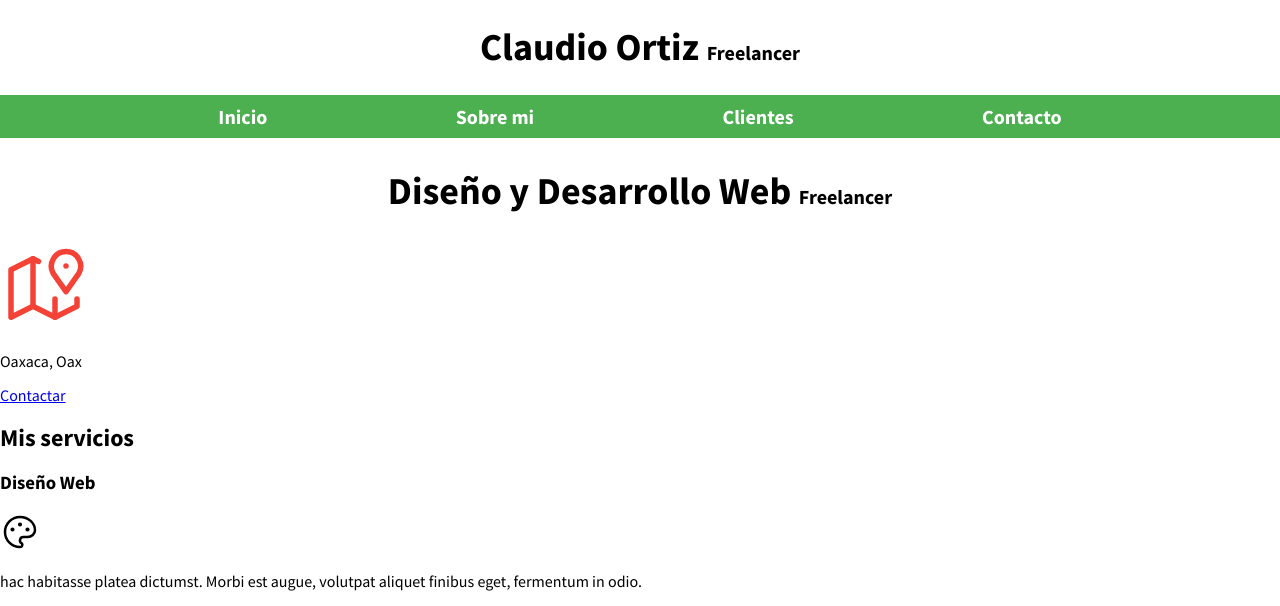
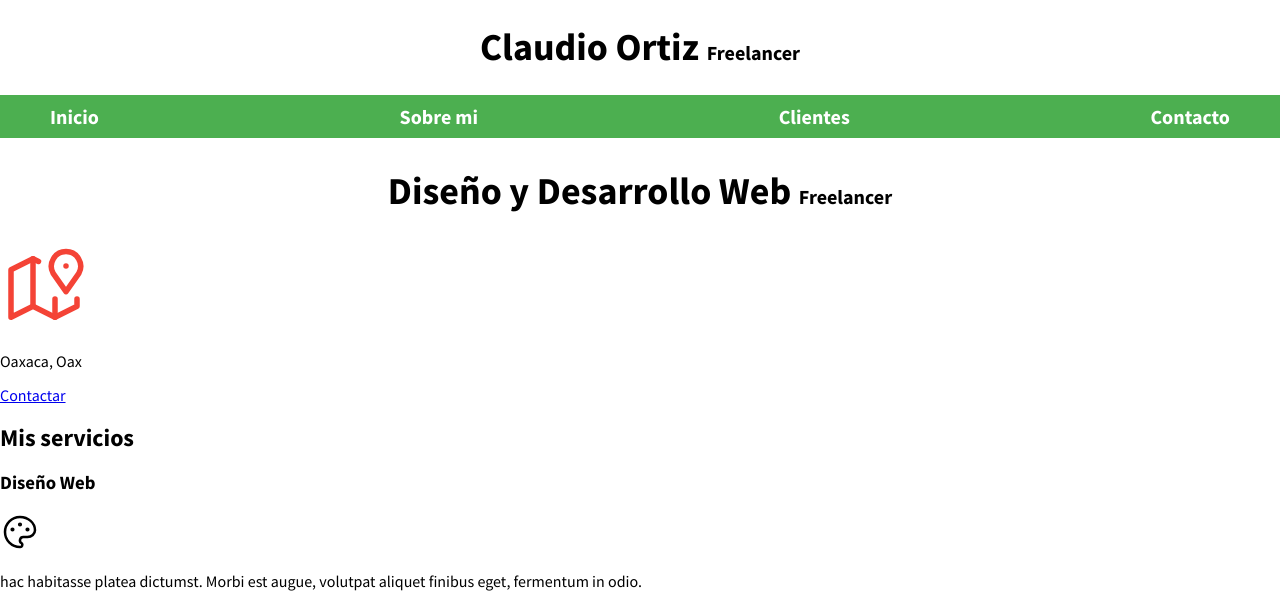
Before and after one commit to mataProDigital/pagina_freelancer, a plain HTML site: page index.html in a window 1280 px wide. Shown: the top 606 px of the page. Drawn offline with Linux system fonts and the light colour scheme.

Commit message:
comienza portada

```diff
--- a/css/styles.css
+++ b/css/styles.css
@@ -30,7 +30,7 @@ body{
 }
 
 .contenedor{
-  width: 120rem;
+  max-width: 120rem;
   margin: 0 auto;
 }
 
@@ -40,11 +40,22 @@ body{
 }
 
 .navegacion-principal{
+  display: flex;
+  flex-direction: column;
 
-  display: flex;
-  justify-content: space-evenly;
 }
+
+@media (min-width: 768px) {
+  .navegacion-principal{
+    flex-direction: row;
+    justify-content: space-between;
+  }
+
+}
+
 .navegacion-principal a{
+  display: block;
+  text-align: center;
   padding: 1rem;
   color: var(--blanco);
   text-decoration: none;
@@ -56,10 +67,3 @@ body{
   background-color: var(--primario);
   color: var(--oscuro);
 }
-
-@media (min-width: 480px){
-
-}
-@media (min-width: 768px){
-
-}
```
